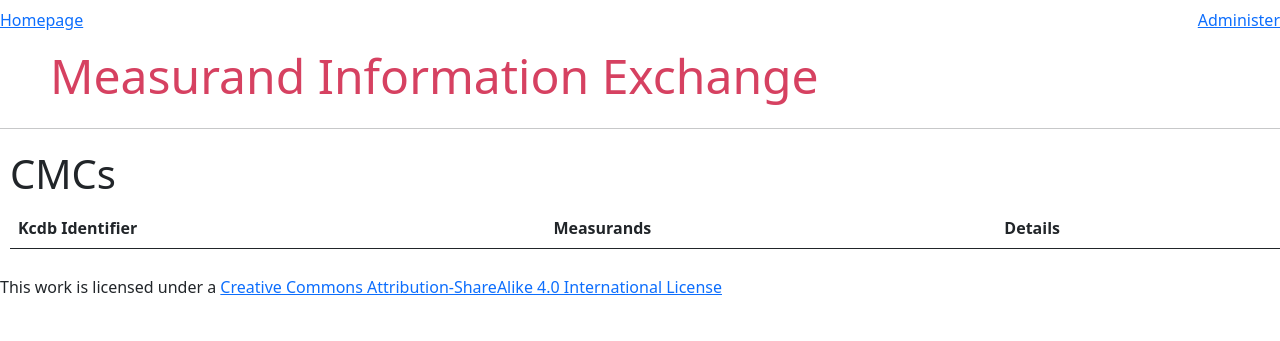
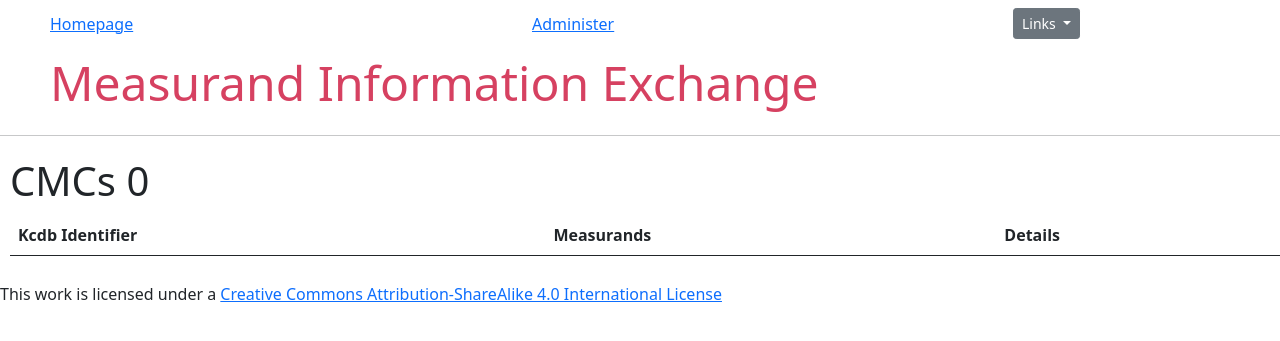
Before and after one commit to NCSLI-MII/measurand-flask-app, a Flask app: page /kcdbcmcs/ in a window 1280 px wide. Shown: the top 341 px of the page. Run offline with Flask 3, Linux system fonts and the light colour scheme; lists and menus that the app fills with data are empty; parts of the project's set-up code (start-up, migrations or seed data) failed here and were passed over; some libraries are stand-ins or nearby versions.

Commit message:
add links and views for cmc areas

```diff
--- a/miiflask/flask/templates/base.html
+++ b/miiflask/flask/templates/base.html
@@ -67,13 +67,31 @@
             margin-left: 50px;
             text-decoration: none;
         }
+
+        .navbar {
+            margin-left: 50px;
+            margin-right: 200px;
+        }
+
     </style>
 </head>
 
 {% block navbar %}
     <div class="navbar nav-fixed-top">
-    <a href="{{ url_for('index') }}">Homepage</a>
-    <a href="{{ url_for('admin.index') }}">Administer</a>
+        <a href="{{ url_for('index') }}">Homepage</a>
+        <a href="{{ url_for('admin.index') }}">Administer</a>
+
+        <div class="btn-group">
+            <button class ="btn btn-secondary btn-sm dropdown-toggle" type="button" data-bs-toggle="dropdown" aria-expanded="false">
+                Links
+            </button>
+            <ul class="dropdown-menu">
+                <li><a class="dropdown-item" href="https://api.mlayer.org">Mlayer API</a></li>
+                <li><a class="dropdown-item" href="https://github.com/NCSLI-MII/measurand-taxonomy">MII Measurand Taxonomy Repository</a></li>
+                <li><a class="dropdown-item" href="https://si-digital-framework.org">BIPM SI Digital Framework</a></li>
+            </ul>
+        </div>
+
     </div>
 {% endblock %}
 
@@ -85,10 +103,11 @@
     <div class="content">
         {% block content %} {% endblock %}
     </div>
-     <div id="footer">
+    <div id="footer">
         {% block footer %}
             This work is licensed under a <a href="https://creativecommons.org/licenses/by-sa/4.0/">Creative Commons Attribution-ShareAlike 4.0 International License</a>
         {% endblock %}
      </div>
 </body>
+
 </html>
--- a/miiflask/flask/templates/kcdbcmcs.html
+++ b/miiflask/flask/templates/kcdbcmcs.html
@@ -3,7 +3,7 @@
 {% block title %}CMCs{% endblock %}
 
 {% block content %}
-<h1 class="title">CMCs</h1>
+<h1 class="title">CMCs {{cmcs|length}}</h1>
 <div class="content">
     <table class="table">
         <thead>
```
Also changed, not shown: miiflask/flask/templates/index.html (+16 -3 lines).
